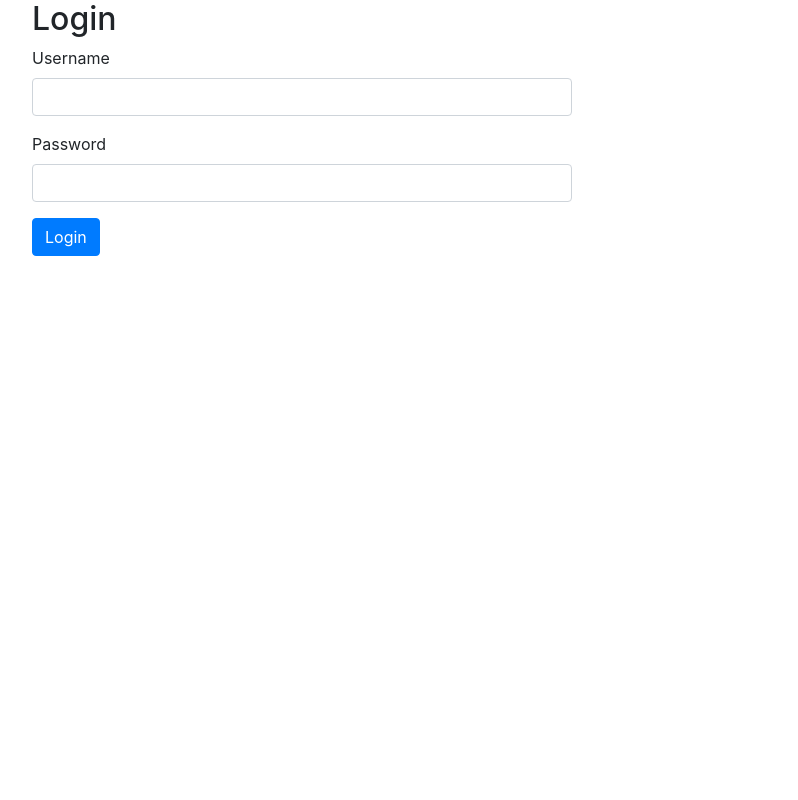
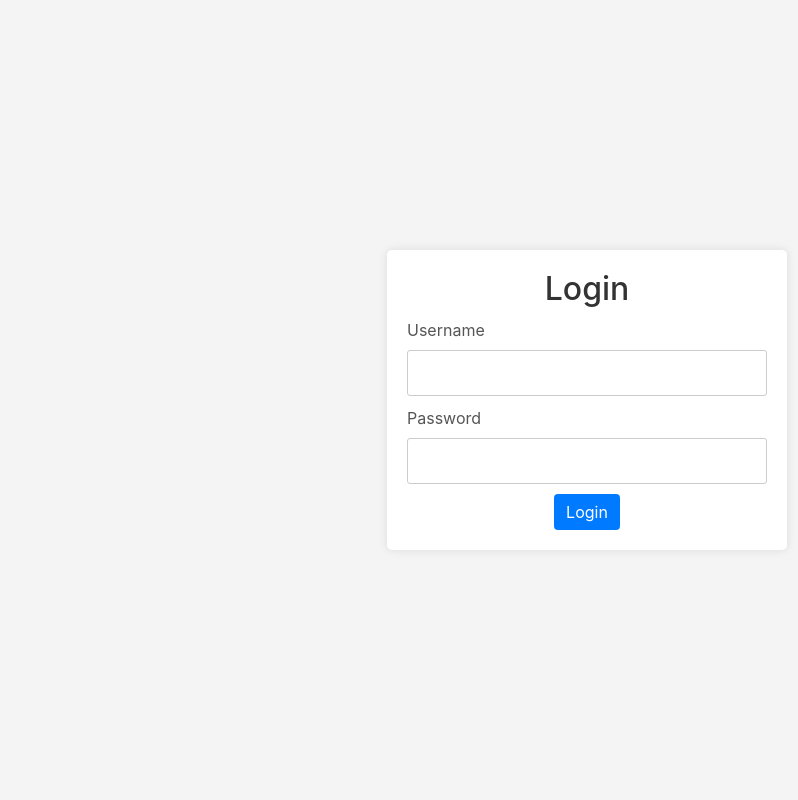
Before and after one commit to sakshamgupta912/Pathology-Lab, a PHP site: page / in a window 1280 px wide. Shown: the whole page, without its empty margins (53-851 px from the left). Run offline with PHP 8.4, Linux system fonts and the light colour scheme.

Commit message:
Changes in css login

```diff
--- a/index.php
+++ b/index.php
@@ -1,14 +1,60 @@
-
 <!DOCTYPE html>
 <html>
 <head>
     <title>Login</title>
     <link rel="stylesheet" href="https://maxcdn.bootstrapcdn.com/bootstrap/4.0.0/css/bootstrap.min.css">
+    <style>
+        body {
+            background-color: #f4f4f4;
+            display: flex;
+            justify-content: center;
+            align-items: center;
+            height: 100vh;
+            margin: 0;
+        }
+
+        .container {
+            max-width: 400px;
+            padding: 20px;
+            background-color: #fff;
+            box-shadow: 0px 0px 10px rgba(0, 0, 0, 0.1);
+            border-radius: 5px;
+            text-align: center;
+        }
+
+        h2 {
+            color: #333;
+        }
+
+        .form-group {
+            text-align: left;
+            margin: 10px 0;
+        }
+
+        label {
+            color: #555;
+        }
+
+        .form-control {
+            width: 100%;
+            padding: 10px;
+            border: 1px solid #ccc;
+            border-radius: 3px;
+        }
+
+        .btn-primary {
+            background-color: #007bff;
+            color: #fff;
+            border: none;
+        }
+
+        .btn-primary:hover {
+            background-color: #0056b3;
+        }
+    </style>
 </head>
 <body>
     <div class="container">
-        <div class="row">
-            <div class="col-md-6">
         <h2>Login</h2>
         <form action="login.php" method="POST">
             <div class="form-group">
@@ -16,13 +62,11 @@
                 <input type="text" class="form-control" name="username" required>
             </div>
             <div class="form-group">
-                        <label for="password">Password</label>
+                <label for "password">Password</label>
                 <input type="password" class="form-control" name="password" required>
             </div>
             <button type="submit" class="btn btn-primary">Login</button>
         </form>
     </div>
-        </div>
-    </div>
 </body>
 </html>
--- a/login.php
+++ b/login.php
@@ -1,4 +1,3 @@
-
 <?php
 session_start();
 require 'connection.php'; // Include your database connection file
```
Lines whose indentation alone changed are shown as unchanged.
